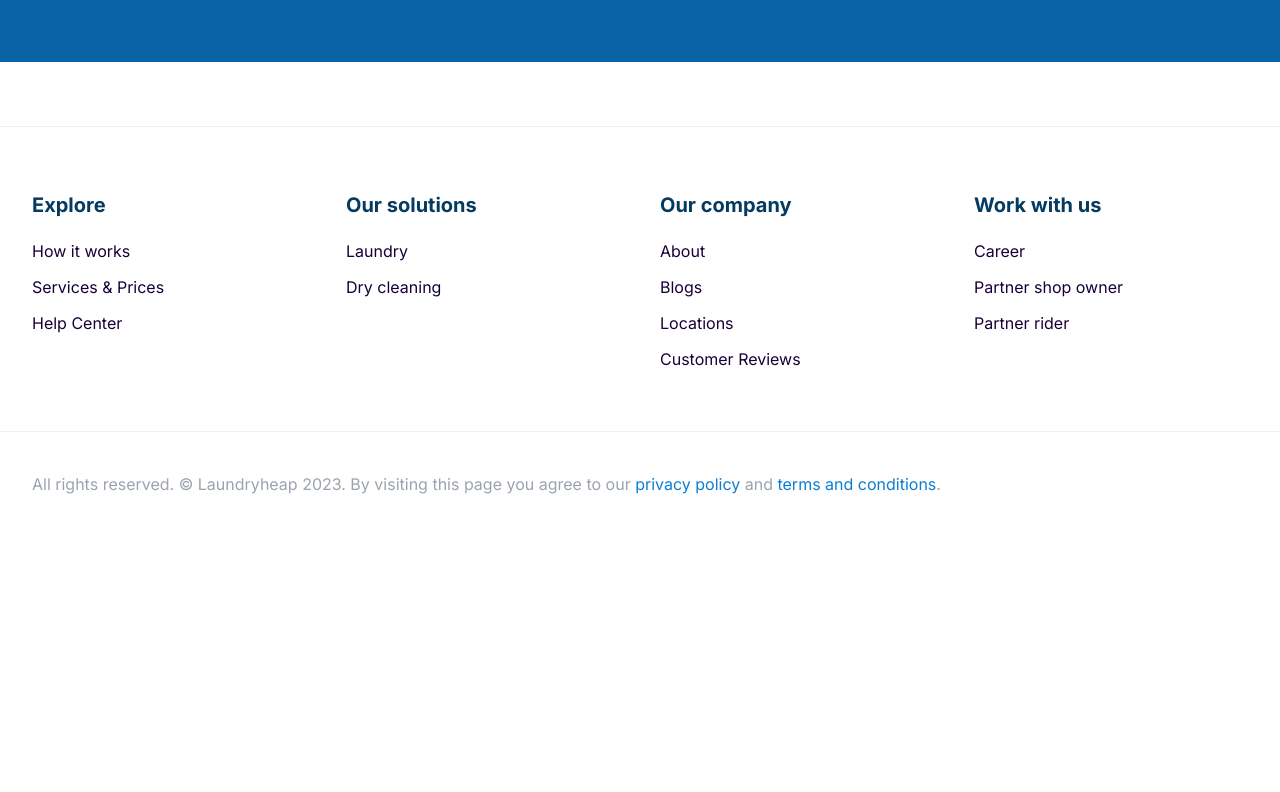
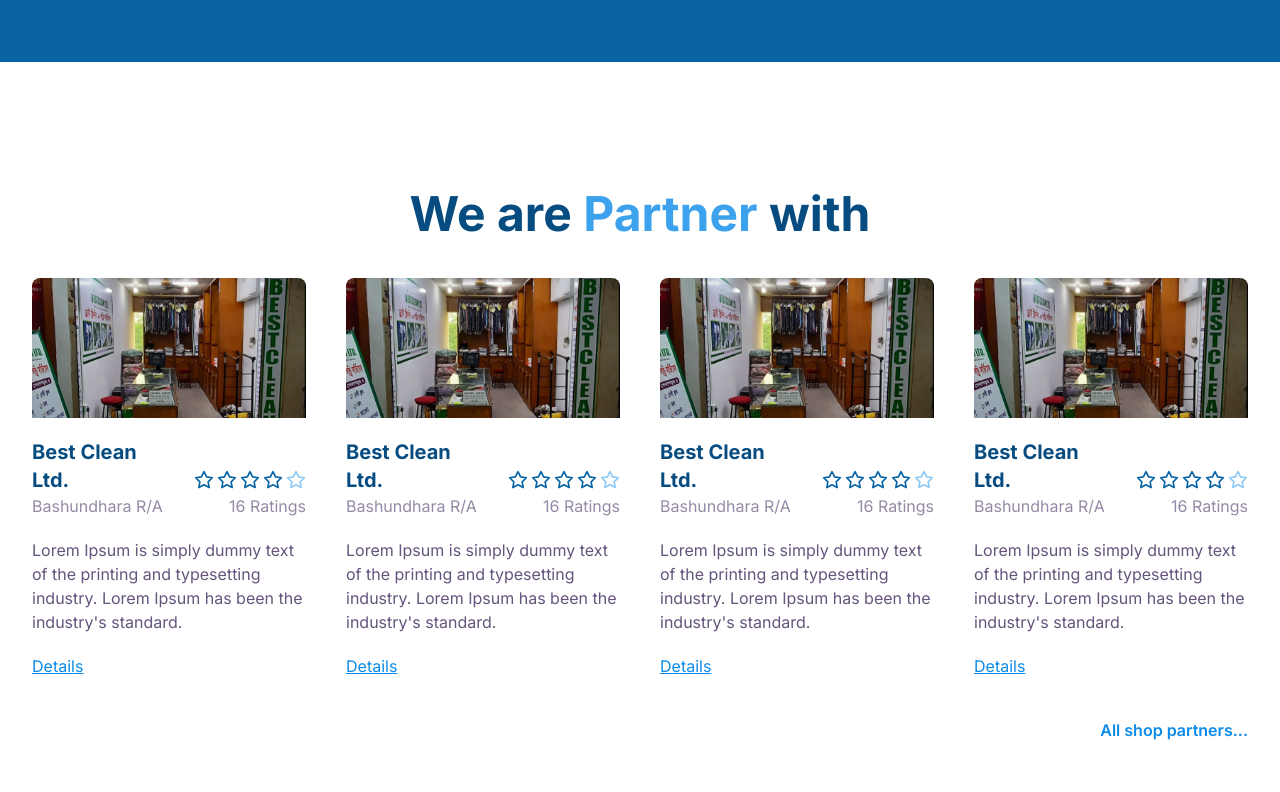
Before and after one commit to crescents-stack/laundry-care, a Next.js app: page / in a window 1280 px wide. Shown: the part 2728-3520 px from the top of the page. Before the commit the page ends 3328 px from the top, so only its background shows below. Built offline with nearby package versions, Linux system fonts and the light colour scheme.

Commit message:
Fixes: [Feature] Shop list section in user landing page #6

```diff
--- a/src/app/page.tsx
+++ b/src/app/page.tsx
@@ -2,6 +2,7 @@
 import HowItWorks from "@/components/core/pages/home/how-it-works";
 import HeroSection from "@/components/core/pages/home/herosection";
 import CompareServices from "@/components/core/pages/home/compare-services";
+import Shops from "@/components/core/pages/home/shops/shops";
 
 const Home = () => {
   return (
@@ -9,6 +10,7 @@ const Home = () => {
       <HeroSection />
       <HowItWorks />
       <CompareServices />
+      <Shops />
     </div>
   );
 };
--- /dev/null
+++ b/src/components/core/pages/home/shops/shop.tsx
@@ -0,0 +1,67 @@
+import { Star } from "lucide-react";
+import Image from "next/image";
+import { detailsType, ratingType } from "./shops";
+import Link from "next/link";
+
+const Shop = ({ details }: { details: detailsType }) => {
+  const { title, description, location, rating, detailsLink, image } = details;
+  return (
+    <div>
+      <div>
+        <Image
+          src={`/images/shop/${image}`}
+          alt="shop_image"
+          height={1000}
+          width={1000}
+          className="w-full h-full rounded-t-lg"
+        />
+      </div>
+      <div className="grid grid-cols-1 gap-5 pt-5">
+        <div className="grid grid-cols-1 gap-5">
+          <div className="flex items-end justify-between gap-5">
+            <div>
+              <h4 className="font-bold text-user-800 text-lg lg:text-xl">
+                {title}
+              </h4>
+              <p className="text-body-200">{location}</p>
+            </div>
+            <div className="flex flex-col items-end justify-end gap-1">
+              <div className="flex items-center justify-end gap-[3px]">
+                {rating.map((starNum: ratingType) => {
+                  return (
+                    <div key={starNum.id}>
+                      <Star
+                        className={`w-5 h-5 ${
+                          starNum.given > 0
+                            ? "stroke-user-700"
+                            : "stroke-user-200"
+                        }`}
+                      />
+                    </div>
+                  );
+                })}
+              </div>
+              <p className="text-body-200">
+                {rating
+                  .map((item) => item.given)
+                  .reduce((sum, item) => sum + item, 0)}{" "}
+                Ratings
+              </p>
+            </div>
+          </div>
+          <p className="text-body-300">{description}</p>
+        </div>
+        <div>
+          <Link
+            href={detailsLink}
+            className="text-user-500 underline hover:text-user-300"
+          >
+            Details
+          </Link>
+        </div>
+      </div>
+    </div>
+  );
+};
+
+export default Shop;
--- /dev/null
+++ b/src/components/core/pages/home/shops/shops.tsx
@@ -0,0 +1,161 @@
+import Link from "next/link";
+import Shop from "./shop";
+export type ratingType = { id: number; given: number };
+export type detailsType = {
+  id: number;
+  title: string;
+  description: string;
+  detailsLink: string;
+  location: string;
+  image: string;
+  rating: [ratingType, ratingType, ratingType, ratingType, ratingType];
+};
+const Shops = () => {
+  return (
+    <div className="section-padding section-margin grid grid-cols-1 gap-10">
+      <h2 className="text-user-800 text-center">
+        We are <span className="text-user-400">Partner</span> with
+      </h2>
+      <div className="container grid grid-cols-1 md:grid-cols-2 lg:grid-cols-3 xl:grid-cols-4 gap-10">
+        {ShopList.map((details) => {
+          return <Shop key={details.id} details={details} />;
+        })}
+      </div>
+      <Link
+        href="/"
+        className="text-user-500 hover:underline hover:text-user-300 text-right container font-semibold"
+      >
+        All shop partners...
+      </Link>
+    </div>
+  );
+};
+
+export default Shops;
+
+const ShopList: [detailsType, detailsType, detailsType, detailsType] = [
+  {
+    id: 0,
+    title: "Best Clean Ltd.",
+    location: "Bashundhara R/A",
+    description:
+      "Lorem Ipsum is simply dummy text of the printing and typesetting industry. Lorem Ipsum has been the industry's standard.",
+    rating: [
+      {
+        id: 1,
+        given: 4,
+      },
+      {
+        id: 2,
+        given: 4,
+      },
+      {
+        id: 3,
+        given: 4,
+      },
+      {
+        id: 4,
+        given: 4,
+      },
+      {
+        id: 5,
+        given: 0,
+      },
+    ],
+    detailsLink: "/",
+    image: "shop_image.svg",
+  },
+  {
+    id: 0,
+    title: "Best Clean Ltd.",
+    location: "Bashundhara R/A",
+    description:
+      "Lorem Ipsum is simply dummy text of the printing and typesetting industry. Lorem Ipsum has been the industry's standard.",
+    rating: [
+      {
+        id: 1,
+        given: 4,
+      },
+      {
+        id: 2,
+        given: 4,
+      },
+      {
+        id: 3,
+        given: 4,
+      },
+      {
+        id: 4,
+        given: 4,
+      },
+      {
+        id: 5,
+        given: 0,
+      },
+    ],
+    detailsLink: "/",
+    image: "shop_image.svg",
+  },
+  {
+    id: 0,
+    title: "Best Clean Ltd.",
+    location: "Bashundhara R/A",
+    description:
+      "Lorem Ipsum is simply dummy text of the printing and typesetting industry. Lorem Ipsum has been the industry's standard.",
+    rating: [
+      {
+        id: 1,
+        given: 4,
+      },
+      {
+        id: 2,
+        given: 4,
+      },
+      {
+        id: 3,
+        given: 4,
+      },
+      {
+        id: 4,
+        given: 4,
+      },
+      {
+        id: 5,
+        given: 0,
+      },
+    ],
+    detailsLink: "/",
+    image: "shop_image.svg",
+  },
+  {
+    id: 0,
+    title: "Best Clean Ltd.",
+    location: "Bashundhara R/A",
+    description:
+      "Lorem Ipsum is simply dummy text of the printing and typesetting industry. Lorem Ipsum has been the industry's standard.",
+    rating: [
+      {
+        id: 1,
+        given: 4,
+      },
+      {
+        id: 2,
+        given: 4,
+      },
+      {
+        id: 3,
+        given: 4,
+      },
+      {
+        id: 4,
+        given: 4,
+      },
+      {
+        id: 5,
+        given: 0,
+      },
+    ],
+    detailsLink: "/",
+    image: "shop_image.svg",
+  },
+];
--- a/src/components/core/shared/navbar.tsx
+++ b/src/components/core/shared/navbar.tsx
@@ -46,10 +46,10 @@ const Navbar = () => {
       }`}
     >
       <div
-        className={`flex items-center justify-between gap-10 px-10 container py-4`}
+        className={`flex items-center justify-between gap-10 px-4 md:px-10 container py-2 md:py-4`}
       >
         <div
-          className={`text-2xl font-bold flex items-center gap-2 ${
+          className={`text-lg md:text-2xl font-bold flex items-center gap-2 ${
             !navStyle ? "text-lighter-50" : "text-user-500"
           }`}
         >
```
Also changed, not shown: public/images/shop/shop_image.svg (added).
